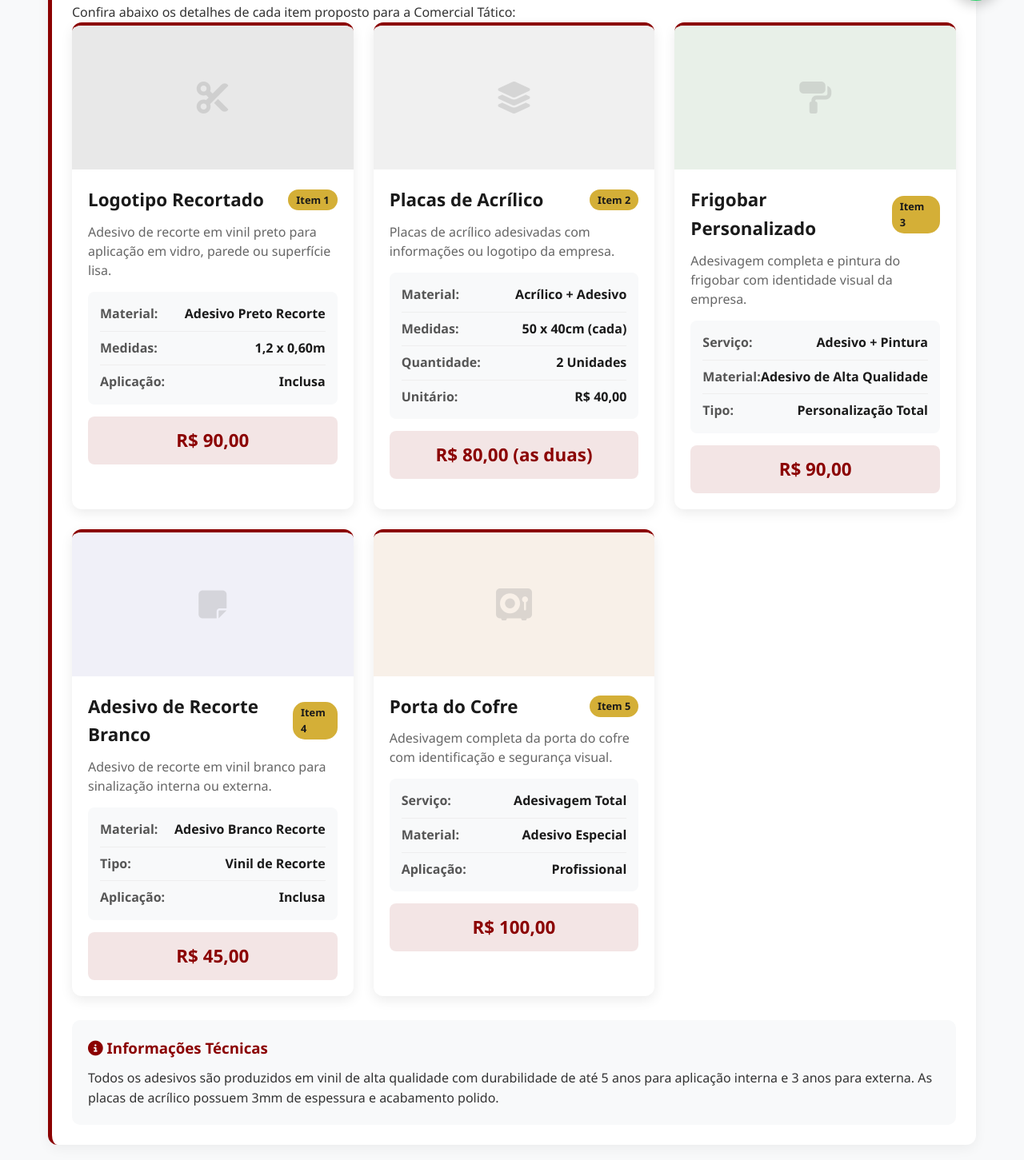
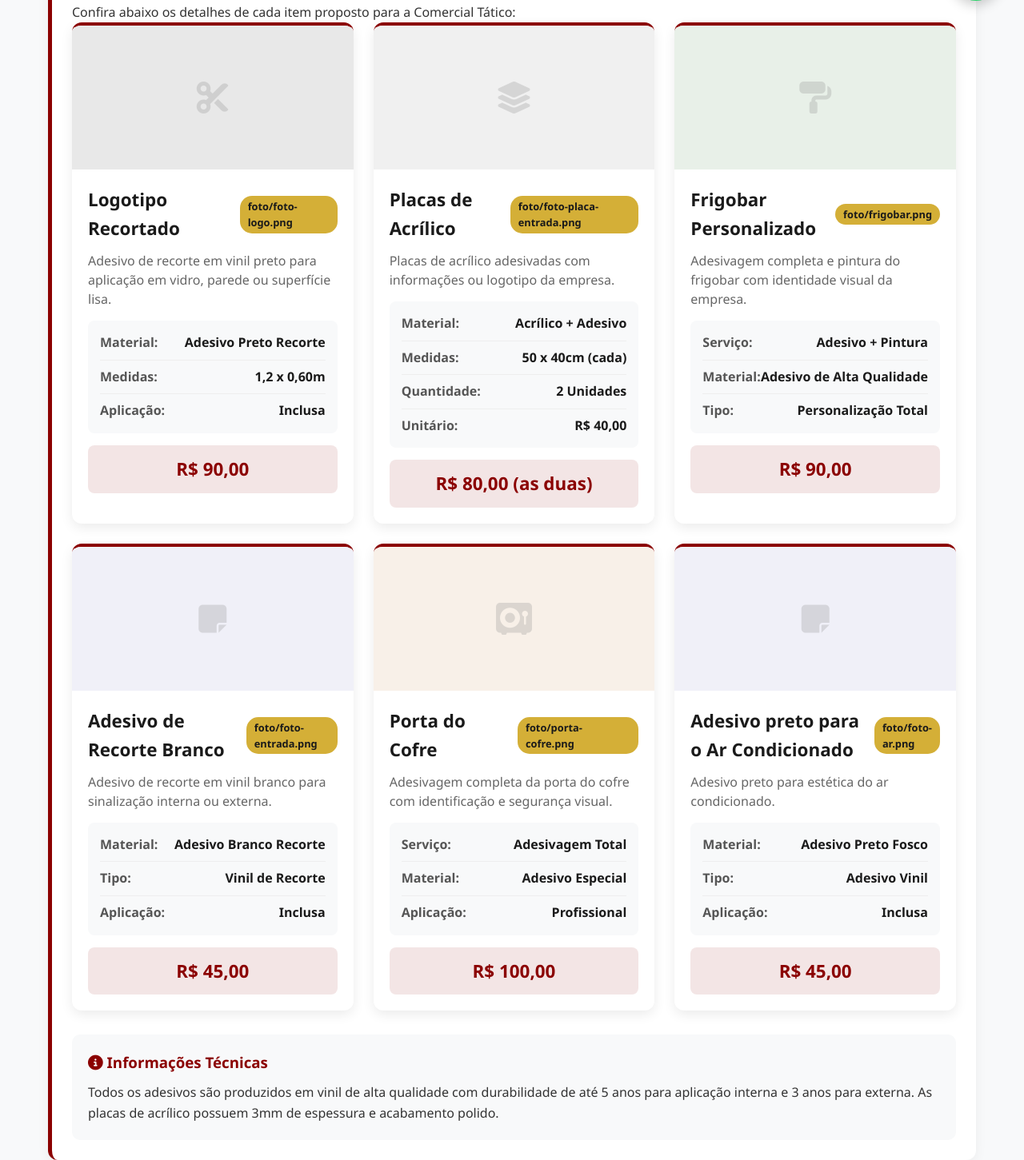
Before and after one commit to Rafaelgmotion/OrcamentoInterativo-, a plain HTML site: page index.html in a window 1280 px wide. Shown: the part 769-2220 px from the top of the page at 80% size. Drawn offline with Linux system fonts and the light colour scheme.

Commit message:
Update index.html

```diff
--- a/index.html
+++ b/index.html
@@ -536,7 +536,7 @@
 </head>
 <body>
     <!-- WhatsApp Floating Button -->
-    <a href="https://wa.me/5524981356706?text=Olá!%20Recebi%20o%20orçamento%20para%20a%20Comercial%20Tático%20e%20gostaria%20de%20contratar%20os%20serviços"
+    <a href="https://wa.me/5524981356706?text=Olá!%20Recebi%20o%20orçamento%20para%20a%20minha%20loja%20e%20gostaria%20de%20contratar%20os%20serviços"
        class="whatsapp-button"
        target="_blank">
         <i class="fab fa-whatsapp"></i>
@@ -589,7 +589,7 @@
                     <div class="product-content">
                         <h3 class="product-title">
                             <span>Logotipo Recortado</span>
-                            <span class="product-badge">Item 1</span>
+                            <span class="product-badge">foto/foto-logo.png</span>
                         </h3>
                         <p class="product-description">Adesivo de recorte em vinil preto para aplicação em vidro, parede ou superfície lisa.</p>
 
@@ -622,7 +622,7 @@
                     <div class="product-content">
                         <h3 class="product-title">
                             <span>Placas de Acrílico</span>
-                            <span class="product-badge">Item 2</span>
+                            <span class="product-badge">foto/foto-placa-entrada.png</span>
                         </h3>
                         <p class="product-description">Placas de acrílico adesivadas com informações ou logotipo da empresa.</p>
 
@@ -659,7 +659,7 @@
                     <div class="product-content">
                         <h3 class="product-title">
                             <span>Frigobar Personalizado</span>
-                            <span class="product-badge">Item 3</span>
+                            <span class="product-badge">foto/frigobar.png</span>
                         </h3>
                         <p class="product-description">Adesivagem completa e pintura do frigobar com identidade visual da empresa.</p>
 
@@ -692,7 +692,7 @@
                     <div class="product-content">
                         <h3 class="product-title">
                             <span>Adesivo de Recorte Branco</span>
-                            <span class="product-badge">Item 4</span>
+                            <span class="product-badge">foto/foto-entrada.png</span>
                         </h3>
                         <p class="product-description">Adesivo de recorte em vinil branco para sinalização interna ou externa.</p>
 
@@ -725,7 +725,7 @@
                     <div class="product-content">
                         <h3 class="product-title">
                             <span>Porta do Cofre</span>
-                            <span class="product-badge">Item 5</span>
+                            <span class="product-badge">foto/porta-cofre.png</span>
                         </h3>
                         <p class="product-description">Adesivagem completa da porta do cofre com identificação e segurança visual.</p>
 
@@ -746,6 +746,39 @@
 
                         <div class="product-price">
                             R$ 100,00
+                        </div>
+                    </div>
+                </div>
+
+                <!-- Produto 6 -->
+                <div class="product-item">
+                    <div class="product-img" style="background-color: #f0f0f8;">
+                        <i class="fas fa-sticky-note"></i>
+                    </div>
+                    <div class="product-content">
+                        <h3 class="product-title">
+                            <span>Adesivo preto para o Ar Condicionado</span>
+                            <span class="product-badge">foto/foto-ar.png</span>
+                        </h3>
+                        <p class="product-description">Adesivo preto para estética do ar condicionado.</p>
+
+                        <div class="product-details">
+                            <div class="product-detail">
+                                <span class="detail-label">Material:</span>
+                                <span class="detail-value">Adesivo Preto Fosco</span>
+                            </div>
+                            <div class="product-detail">
+                                <span class="detail-label">Tipo:</span>
+                                <span class="detail-value">Adesivo Vinil</span>
+                            </div>
+                            <div class="product-detail">
+                                <span class="detail-label">Aplicação:</span>
+                                <span class="detail-value">Inclusa</span>
+                            </div>
+                        </div>
+
+                        <div class="product-price">
+                            R$ 45,00
                         </div>
                     </div>
                 </div>
```
